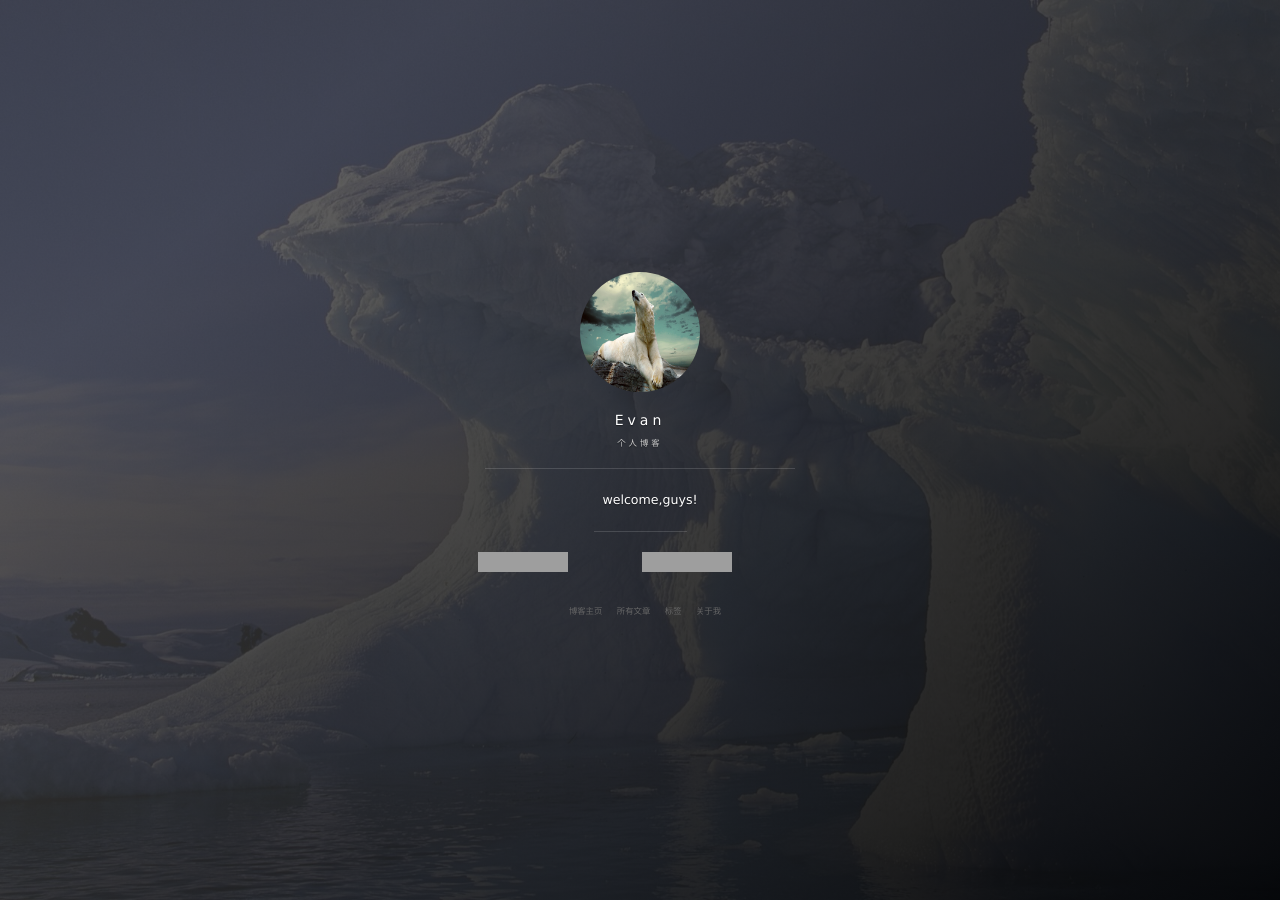
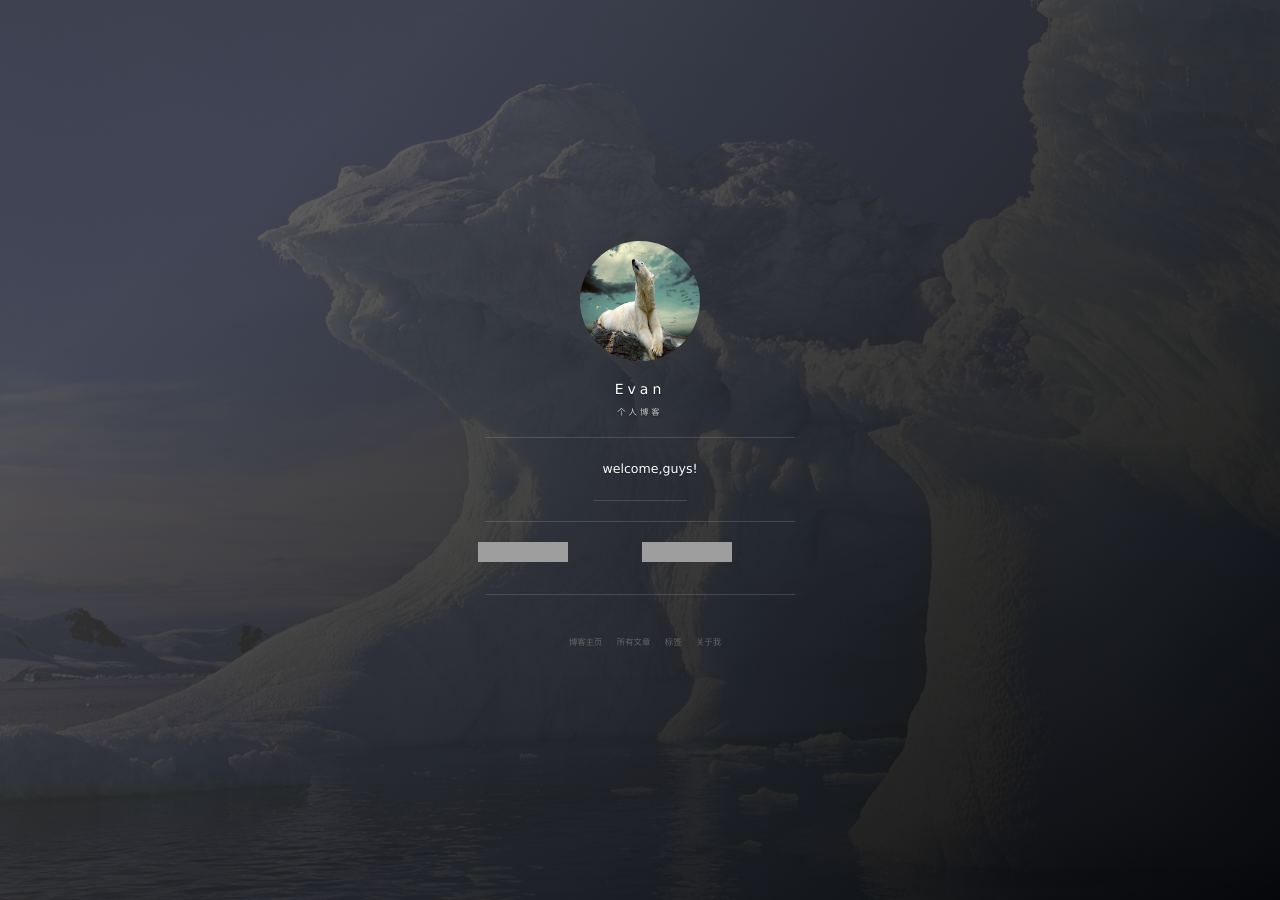
Before and after one commit to xuyiwenak/xuyiwenak.github.io, a Jekyll site: the page built from index.html, in a window 1280 px wide. Built offline with Jekyll 4.4.1, drawn with Linux system fonts in a browser that asks for light colours; nearby versions of some CDN libraries; the list of posts is cut into pages by our own code; comment, search, counter and statistics services are not loaded; grey boxes are pictures that could not be loaded.

Commit message:
增加分割线

```diff
--- a/_includes/side-panel.html
+++ b/_includes/side-panel.html
@@ -35,11 +35,12 @@
         {% if site.welcome_message %}
         <p class="panel-cover__description">{{ site.welcome_message }}</p>
         {% endif %}
+        <hr class="panel-cover__divider" />
         {% if site.github_button %}
         <iframe src={{site.github_button.star_src}} frameborder="0" scrolling="0" width="160px" height="30px"></iframe>
         <iframe src={{site.github_button.follow_src}} frameborder="0" scrolling="0" width="160px" height="30px"></iframe>
         {% endif %}
-
+        <hr class="panel-cover__divider" />
         <div class="navigation-wrapper">
           <div>
             <nav class="cover-navigation cover-navigation--primary">
```
